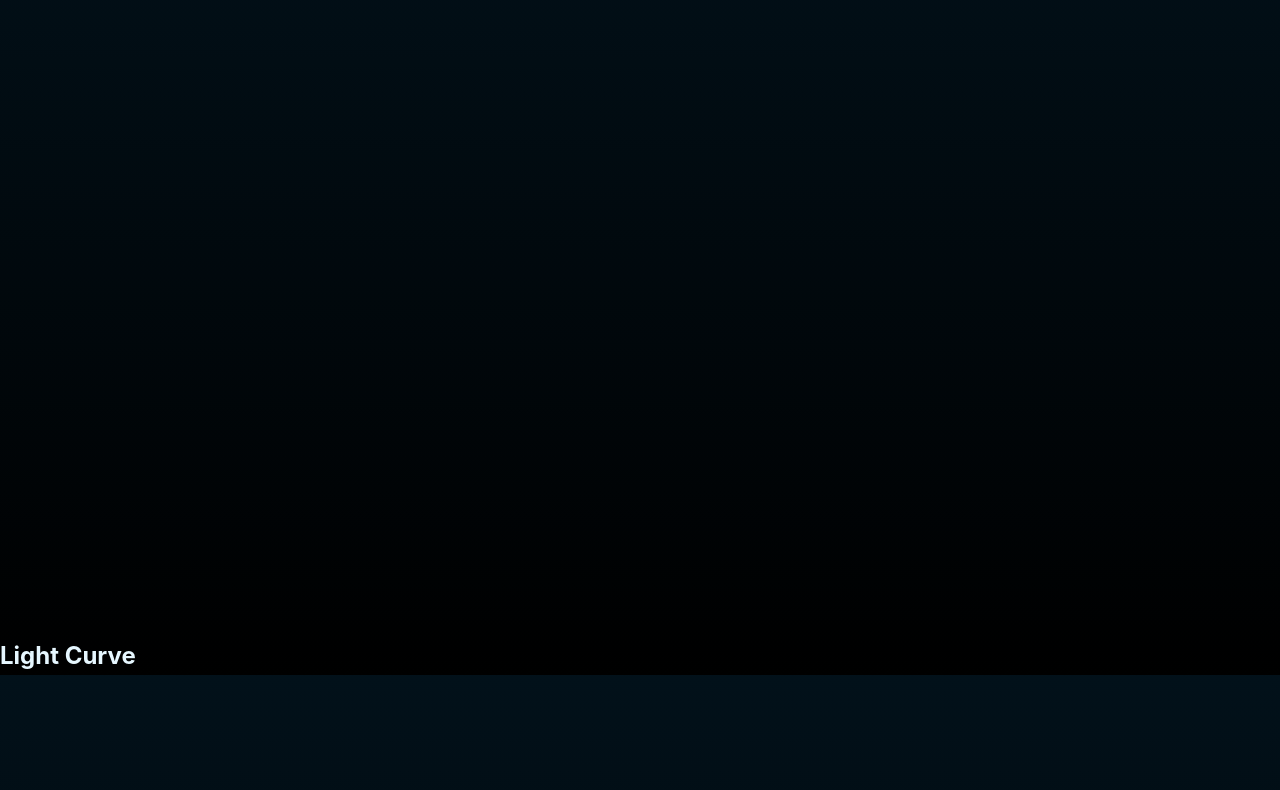
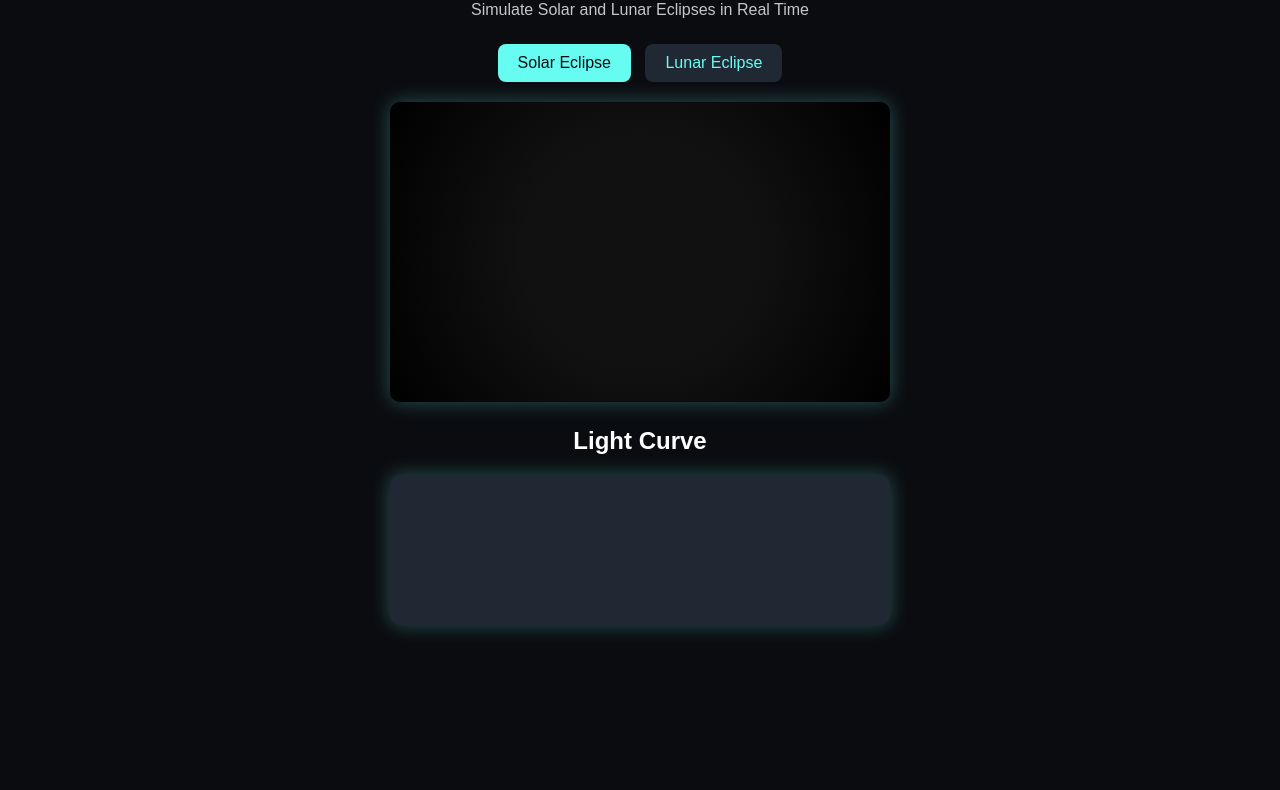
Before and after one commit to dhruvdhonde/eclipse-simulator, a plain HTML site: page index.html in a window 1280 px wide. Shown: the part 125-915 px from the top of the page. After the commit the page ends 800 px from the top, so only its background shows below. Drawn offline with Linux system fonts and the light colour scheme.

Commit message:
Refactor CSS for improved layout and styling

```diff
--- a/style.css
+++ b/style.css
@@ -1,41 +1,77 @@
-:root {
-  --bg: #07121a;
-  --card: rgba(255,255,255,0.03);
-  --accent: #ffd54a;
-  --muted: #9fb3c8;
-  --glass: rgba(255,255,255,0.02);
+body {
+  margin: 0;
+  background-color: #0b0c10;
+  color: #fff;
+  font-family: 'Poppins', sans-serif;
+  display: flex;
+  justify-content: center;
+  align-items: center;
+  height: 100vh;
+  overflow: hidden;
 }
-* { box-sizing: border-box; }
-html,body { height: 100%; margin: 0; font-family: Inter, Roboto, "Segoe UI", Arial, sans-serif; background: linear-gradient(180deg,#02111a,#000); color: #e6f7ff; }
-#app { max-width: 1280px; margin: 18px auto; padding: 12px; }
-header { display:flex; align-items:baseline; gap:18px; }
-h1 { color: var(--accent); margin:0; font-size:1.5rem; }
-.subtitle { color: var(--muted); font-size:0.9rem; }
 
-.card { background: var(--card); padding:10px; border-radius:10px; margin-top:12px; box-shadow: 0 8px 30px rgba(0,0,0,0.6); }
-#controls.card { padding:12px; }
+.container {
+  text-align: center;
+}
 
-.row { display:flex; gap:12px; align-items:center; margin-bottom:8px; flex-wrap:wrap; }
-label { color: var(--muted); font-size:0.9rem; display:inline-flex; align-items:center; gap:8px; }
+h1 {
+  font-size: 2rem;
+  color: #66fcf1;
+  margin-bottom: 5px;
+}
 
-select, input[type=range] { appearance:none; background:transparent; height:30px; }
-input[type=range] { width:160px; }
-button { background:linear-gradient(180deg,var(--accent),#e6b300); border:none; padding:8px 10px; border-radius:8px; cursor:pointer; font-weight:600; color:#082; }
-button:hover { filter:brightness(0.95); transform:translateY(-1px); }
+.subtitle {
+  color: #c5c6c7;
+  font-size: 1rem;
+  margin-bottom: 20px;
+}
 
-#visuals { display:grid; grid-template-columns: 1fr 460px; gap:12px; margin-top:12px; }
-#left { display:flex; flex-direction:column; align-items:center; gap:8px; }
-#right { display:flex; flex-direction:column; align-items:center; gap:8px; }
+.controls {
+  margin-bottom: 15px;
+}
 
-canvas { border-radius:8px; width:100%; height:auto; display:block; background:transparent; }
-#sky { background: radial-gradient(circle at 35% 35%, rgba(255,255,255,0.02), rgba(0,0,0,0.05)); box-shadow: inset 0 0 60px rgba(0,0,0,0.7); max-width:100%; }
+button {
+  background-color: #1f2833;
+  color: #66fcf1;
+  border: none;
+  border-radius: 8px;
+  padding: 10px 20px;
+  font-size: 1rem;
+  cursor: pointer;
+  margin: 5px;
+  transition: all 0.3s ease;
+}
 
-.info { font-size:0.85rem; color:var(--muted); width:100%; text-align:left; padding:6px 4px; }
+button:hover {
+  background-color: #45a29e;
+  color: #0b0c10;
+}
 
-footer { margin-top:12px; color:var(--muted); font-size:0.85rem; display:flex; justify-content:space-between; gap:12px; flex-wrap:wrap; }
+button.active {
+  background-color: #66fcf1;
+  color: #0b0c10;
+}
 
-/* small screens */
-@media (max-width:980px) {
-  #visuals { grid-template-columns: 1fr; }
-  #right { order: 2; }
+canvas {
+  display: block;
+  margin: 0 auto;
+  background: radial-gradient(circle at center, #111 40%, #000 100%);
+  border-radius: 10px;
+  box-shadow: 0 0 20px rgba(102, 252, 241, 0.3);
 }
+
+#canvas {
+  width: 500px;
+  height: 300px;
+}
+
+.lightcurve {
+  margin-top: 25px;
+}
+
+#curveCanvas {
+  width: 500px;
+  height: 150px;
+  background: #1f2833;
+  border-radius: 10px;
+}
```
